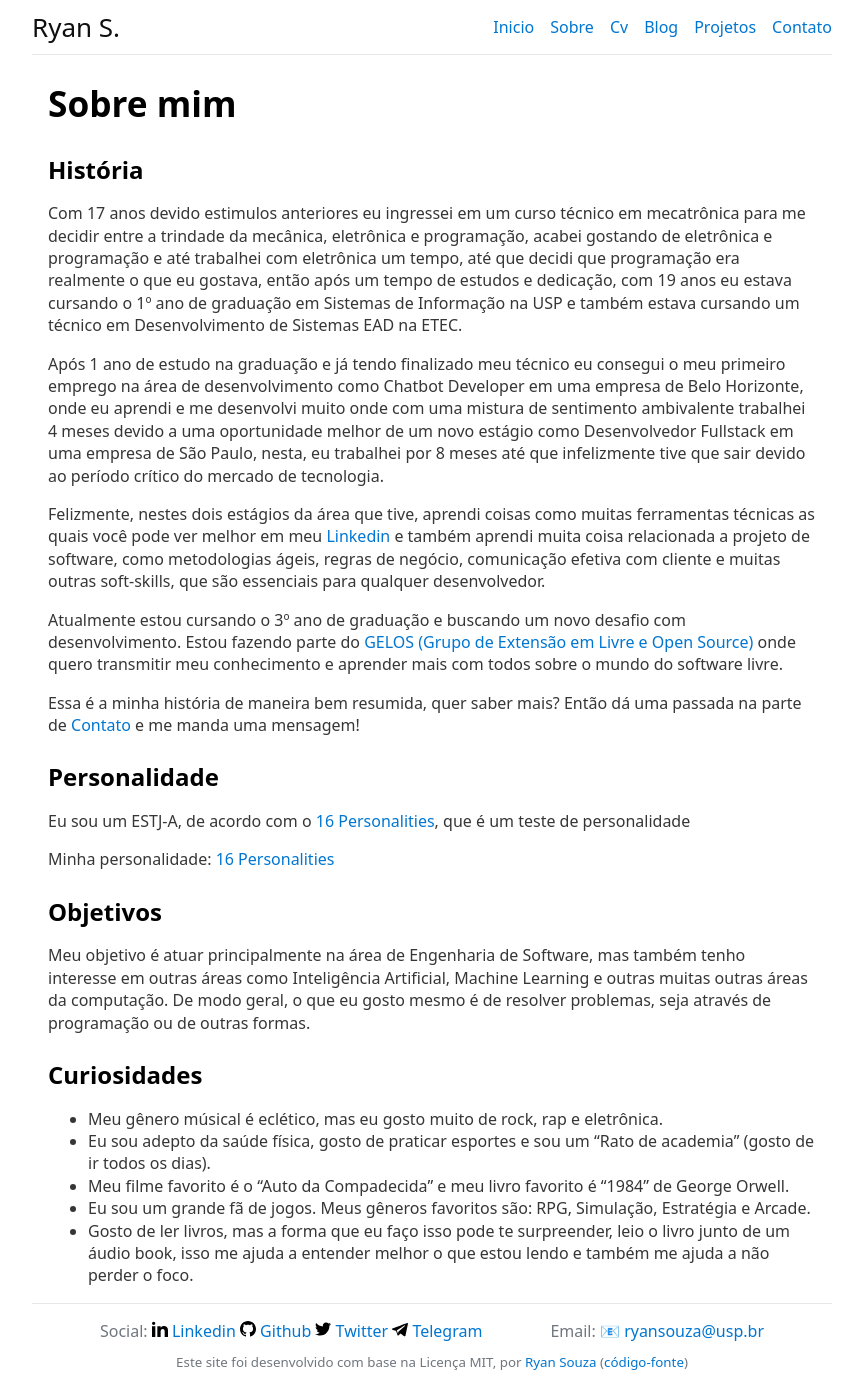
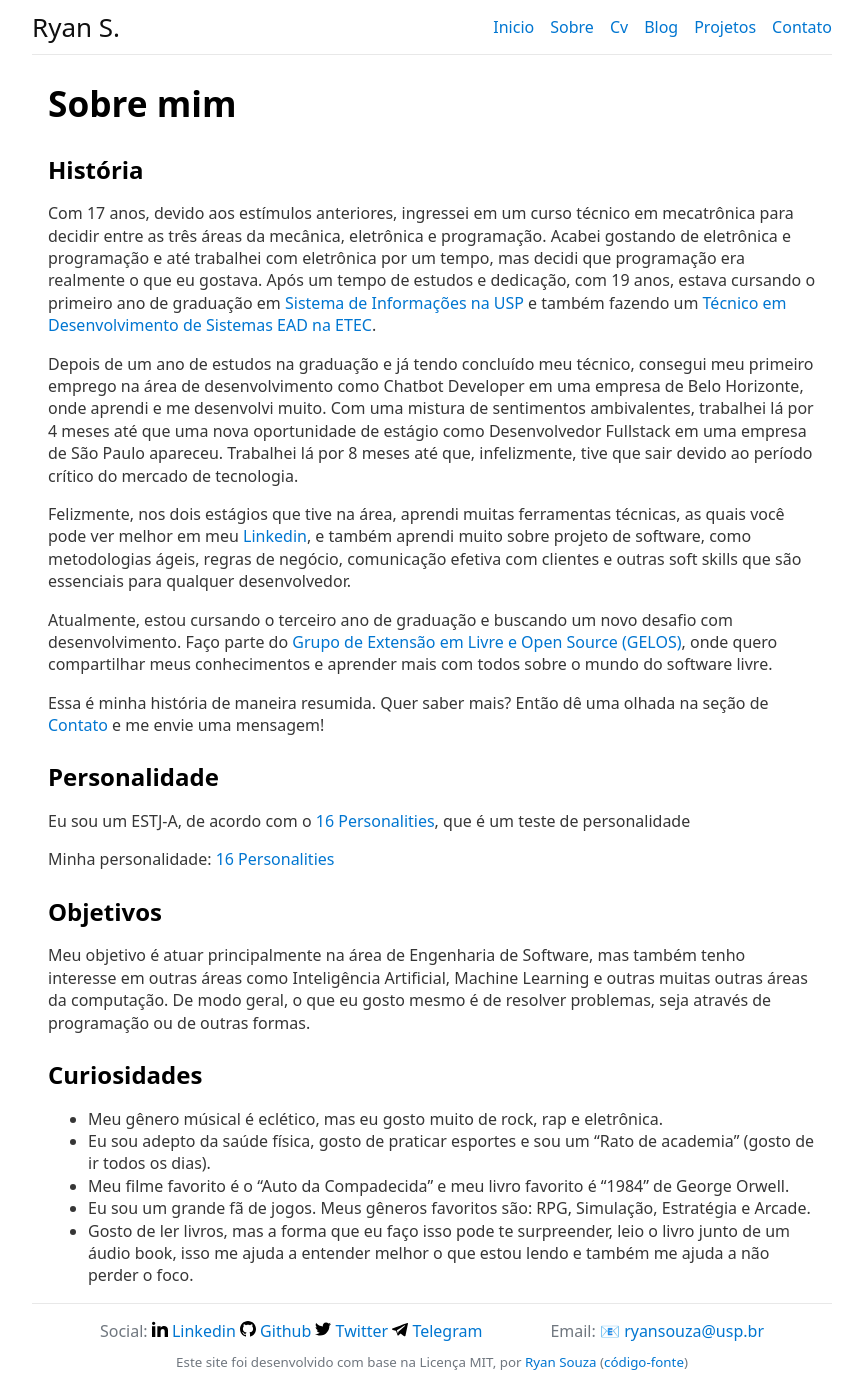
Before and after one commit to Ryrden/ryrden.dev, a Jekyll site: the page built from about.md, in a window 1280 px wide. Shown: the whole page, without its empty margins (208-1071 px from the left). Built offline with Jekyll 4.4.1, drawn with Linux system fonts in a browser that asks for light colours.

Commit message:
refactor: improve about text

```diff
--- a/about.md
+++ b/about.md
@@ -7,15 +7,15 @@ permalink: /about/
 
 ## História
 
-Com 17 anos devido estimulos anteriores eu ingressei em um curso técnico em mecatrônica para me decidir entre a trindade da mecânica, eletrônica e programação, acabei gostando de eletrônica e programação e até trabalhei com eletrônica um tempo, até que decidi que programação era realmente o que eu gostava, então após um tempo de estudos e dedicação, com 19 anos eu estava cursando o 1º ano de graduação em Sistemas de Informação na USP e também estava cursando um técnico em Desenvolvimento de Sistemas EAD na ETEC.
+Com 17 anos, devido aos estímulos anteriores, ingressei em um curso técnico em mecatrônica para decidir entre as três áreas da mecânica, eletrônica e programação. Acabei gostando de eletrônica e programação e até trabalhei com eletrônica por um tempo, mas decidi que programação era realmente o que eu gostava. Após um tempo de estudos e dedicação, com 19 anos, estava cursando o primeiro ano de graduação em [Sistema de Informações na USP](https://www.icmc.usp.br/graduacao/sistemas-de-informacao-bacharelado) e também fazendo um [Técnico em Desenvolvimento de Sistemas EAD na ETEC](https://www.vestibulinhoetec.com.br/unidades-cursos/curso.asp?c=1500).
 
-Após 1 ano de estudo na graduação e já tendo finalizado meu técnico eu consegui o meu primeiro emprego na área de desenvolvimento como Chatbot Developer em uma empresa de Belo Horizonte, onde eu aprendi e me desenvolvi muito onde com uma mistura de sentimento ambivalente trabalhei 4 meses devido a uma oportunidade melhor de um novo estágio como Desenvolvedor Fullstack em uma empresa de São Paulo, nesta, eu trabalhei por 8 meses até que infelizmente tive que sair devido ao período crítico do mercado de tecnologia.
+Depois de um ano de estudos na graduação e já tendo concluído meu técnico, consegui meu primeiro emprego na área de desenvolvimento como Chatbot Developer em uma empresa de Belo Horizonte, onde aprendi e me desenvolvi muito. Com uma mistura de sentimentos ambivalentes, trabalhei lá por 4 meses até que uma nova oportunidade de estágio como Desenvolvedor Fullstack em uma empresa de São Paulo apareceu. Trabalhei lá por 8 meses até que, infelizmente, tive que sair devido ao período crítico do mercado de tecnologia.
 
-Felizmente, nestes dois estágios da área que tive, aprendi coisas como muitas ferramentas técnicas as quais você pode ver melhor em meu [Linkedin](https://linkedin.com/in/ryan25) e também aprendi muita coisa relacionada a projeto de software, como metodologias ágeis, regras de negócio, comunicação efetiva com cliente e muitas outras soft-skills, que são essenciais para qualquer desenvolvedor.
+Felizmente, nos dois estágios que tive na área, aprendi muitas ferramentas técnicas, as quais você pode ver melhor em meu [Linkedin](https://linkedin.com/in/ryan25), e também aprendi muito sobre projeto de software, como metodologias ágeis, regras de negócio, comunicação efetiva com clientes e outras soft skills que são essenciais para qualquer desenvolvedor.
 
-Atualmente estou cursando o 3º ano de graduação e buscando um novo desafio com desenvolvimento. Estou fazendo parte do [GELOS (Grupo de Extensão em Livre e Open Source)](https://gelos.club/) onde quero transmitir meu conhecimento e aprender mais com todos sobre o mundo do software livre.
+Atualmente, estou cursando o terceiro ano de graduação e buscando um novo desafio com desenvolvimento. Faço parte do [Grupo de Extensão em Livre e Open Source (GELOS)](gelos.club), onde quero compartilhar meus conhecimentos e aprender mais com todos sobre o mundo do software livre.
 
-Essa é a minha história de maneira bem resumida, quer saber mais? Então dá uma passada na parte de [Contato]({{ "/contact/" | relative_url }}) e me manda uma mensagem!
+Essa é minha história de maneira resumida. Quer saber mais? Então dê uma olhada na seção de [Contato]({{ "/contact/" | relative_url }}) e me envie uma mensagem!
 
 ## Personalidade
 
```
